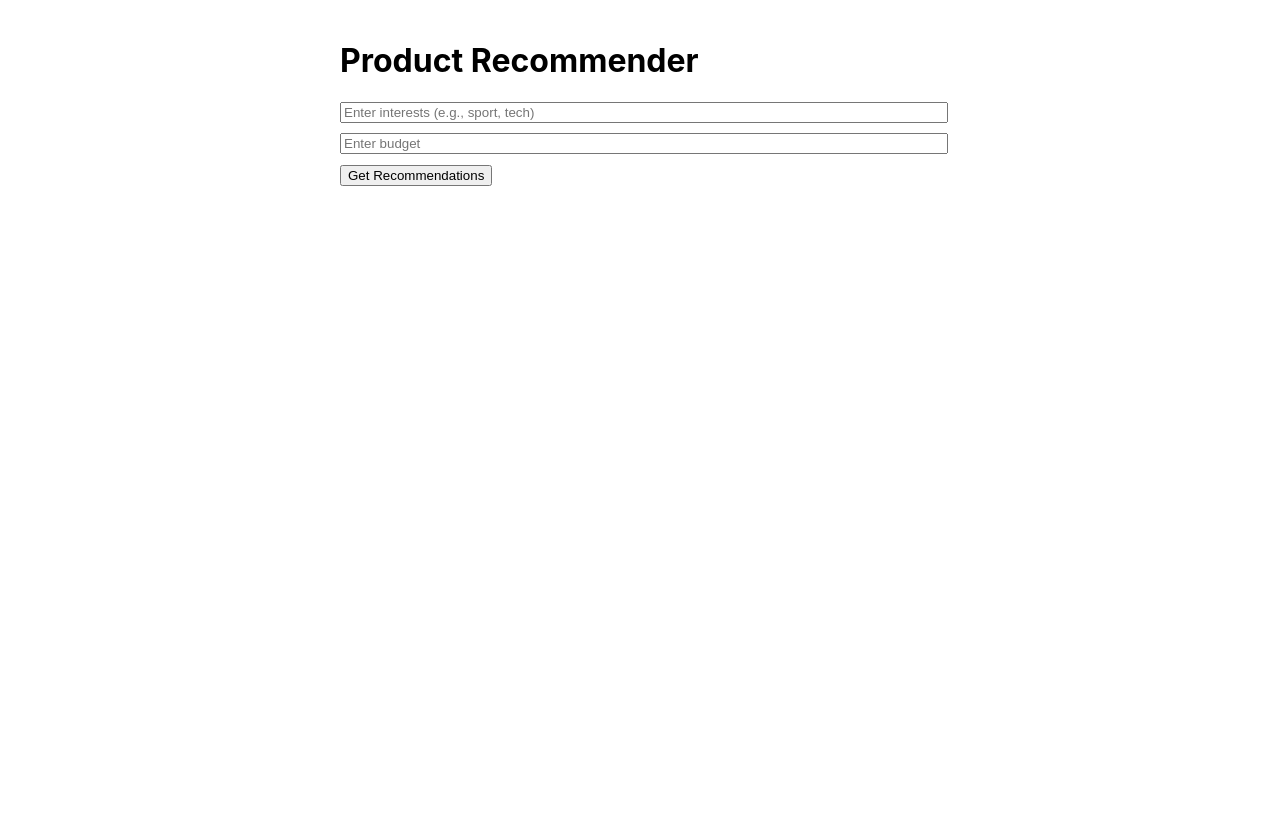
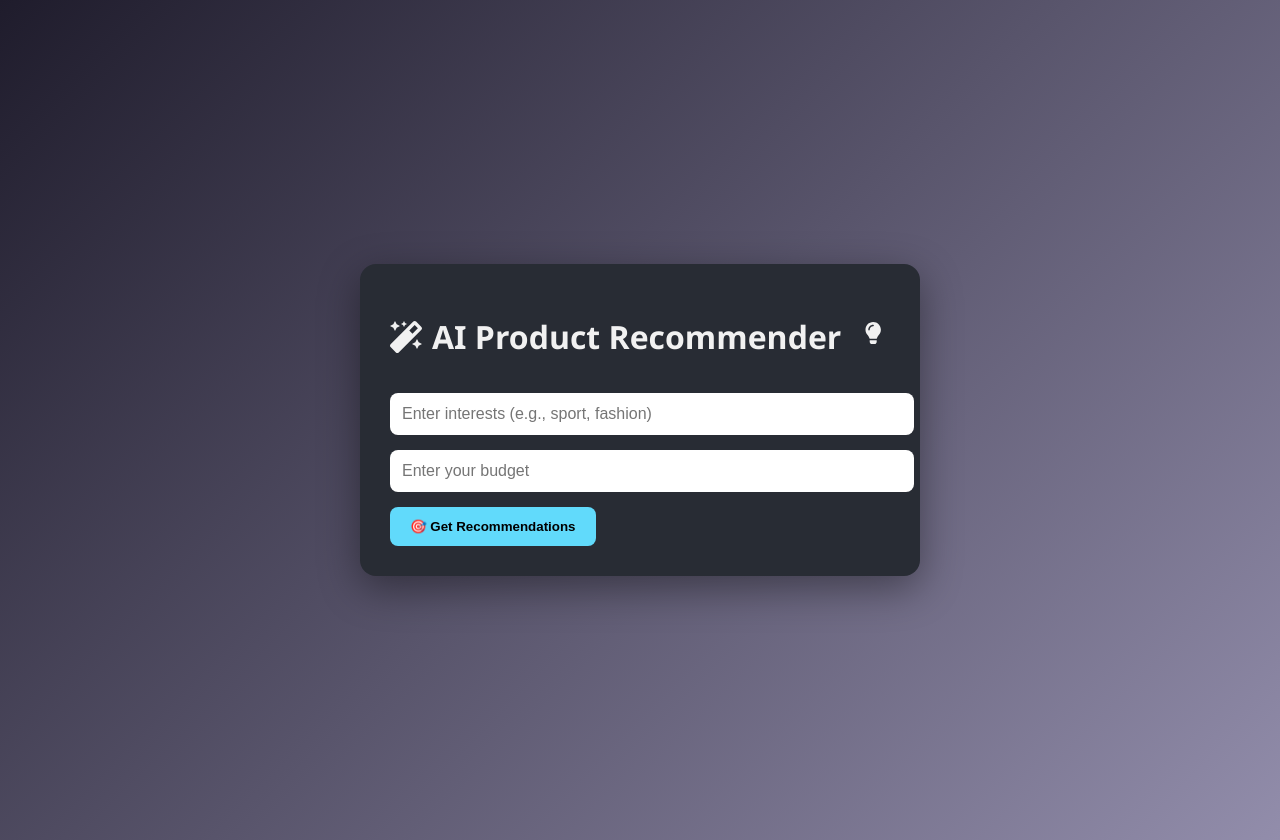
Before and after one commit to sahajy/ai-recommendation-frontend, a React (Create React App) app: page / in a window 1280 px wide. Before the commit the page ends 800 px from the top, so only its background shows below. Built offline with nearby package versions, Linux system fonts and the light colour scheme.

Commit message:
✨ Add theme toggle, loading spinner, and result animation

```diff
--- a/package.json
+++ b/package.json
@@ -10,6 +10,7 @@
     "axios": "^1.10.0",
     "react": "^19.1.0",
     "react-dom": "^19.1.0",
+    "react-icons": "^5.5.0",
     "react-scripts": "5.0.1",
     "web-vitals": "^2.1.4"
   },
--- a/src/App.css
+++ b/src/App.css
@@ -1,38 +1,149 @@
 .App {
-  text-align: center;
+  min-height: 100vh;
+  display: flex;
+  justify-content: center;
+  align-items: center;
+  font-family: 'Segoe UI', sans-serif;
+  padding: 20px;
+  transition: background 0.3s, color 0.3s;
 }
 
-.App-logo {
-  height: 40vmin;
-  pointer-events: none;
+.App.dark {
+  background: linear-gradient(135deg, #1f1c2c, #928dab);
+  color: #f1f1f1;
 }
 
-@media (prefers-reduced-motion: no-preference) {
-  .App-logo {
-    animation: App-logo-spin infinite 20s linear;
+.App.light {
+  background: #f9f9f9;
+  color: #111;
+}
+
+.App-card {
+  background: #282c34;
+  padding: 30px;
+  border-radius: 16px;
+  width: 100%;
+  max-width: 500px;
+  box-shadow: 0 12px 40px rgba(0, 0, 0, 0.4);
+  text-align: center;
+  transition: background 0.3s;
+}
+
+.App.light .App-card {
+  background: #ffffff;
+  box-shadow: 0 4px 20px rgba(0, 0, 0, 0.1);
+}
+
+.App-title {
+  font-size: 2rem;
+  margin-bottom: 20px;
+  display: flex;
+  align-items: center;
+  gap: 10px;
+  justify-content: center;
+}
+
+.App-input {
+  width: 100%;
+  padding: 12px;
+  margin-bottom: 15px;
+  border: none;
+  border-radius: 8px;
+  font-size: 1rem;
+}
+
+.App-input:focus {
+  outline: 2px solid #61dafb;
+}
+
+.App-button {
+  padding: 12px 20px;
+  background-color: #61dafb;
+  color: black;
+  font-weight: bold;
+  border: none;
+  border-radius: 8px;
+  cursor: pointer;
+  transition: transform 0.2s ease, background 0.2s;
+  display: flex;
+  align-items: center;
+  justify-content: center;
+  gap: 8px;
+}
+
+.App-button:hover {
+  transform: scale(1.05);
+  background-color: #21a1f1;
+}
+
+.App-button:disabled {
+  opacity: 0.6;
+  cursor: not-allowed;
+}
+
+.App-result {
+  margin-top: 25px;
+  background: #1e1e2f;
+  padding: 15px;
+  border-radius: 8px;
+  text-align: left;
+  white-space: pre-wrap;
+  opacity: 0;
+  transform: translateY(20px);
+}
+
+.App.light .App-result {
+  background: #f0f0f0;
+  color: #111;
+}
+
+/* Animation */
+.animate-in {
+  animation: fadeInUp 0.6s ease-out forwards;
+}
+
+@keyframes fadeInUp {
+  0% {
+    opacity: 0;
+    transform: translateY(20px);
+  }
+  100% {
+    opacity: 1;
+    transform: translateY(0);
   }
 }
 
-.App-header {
-  background-color: #282c34;
-  min-height: 100vh;
-  display: flex;
-  flex-direction: column;
-  align-items: center;
-  justify-content: center;
-  font-size: calc(10px + 2vmin);
-  color: white;
+/* Spinner */
+.spin {
+  animation: spin 1s linear infinite;
 }
 
-.App-link {
-  color: #61dafb;
-}
-
-@keyframes App-logo-spin {
-  from {
+@keyframes spin {
+  0% {
     transform: rotate(0deg);
   }
-  to {
+  100% {
     transform: rotate(360deg);
   }
 }
+
+.theme-toggle {
+  background: none;
+  border: none;
+  cursor: pointer;
+  font-size: 1.4rem;
+  color: inherit;
+  margin-left: auto;
+  transition: transform 0.2s;
+}
+
+.theme-toggle:hover {
+  transform: scale(1.2);
+}
+
+.App-header-bar {
+  display: flex;
+  justify-content: space-between;
+  align-items: center;
+  margin-bottom: 15px;
+}
--- a/src/App.js
+++ b/src/App.js
@@ -1,42 +1,75 @@
-import { useState } from "react";
+import React, { useState } from "react";
 import axios from "axios";
+import { FaRegLightbulb, FaLightbulb, FaMagic, FaSpinner } from "react-icons/fa";
+import "./App.css";
 
 function App() {
   const [interests, setInterests] = useState("");
   const [budget, setBudget] = useState("");
   const [recommendations, setRecommendations] = useState("");
+  const [loading, setLoading] = useState(false);
+  const [darkMode, setDarkMode] = useState(true);
+  const [showResult, setShowResult] = useState(false);
 
   const getRecommendations = async () => {
+    setLoading(true);
+    setRecommendations("");
+    setShowResult(false); // Hide result while loading
+
+    try {
       const res = await axios.post("http://127.0.0.1:8000/recommend", {
-      interests: interests.split(","),
-      budget: parseFloat(budget)
+        interests: interests.split(",").map((s) => s.trim()),
+        budget: parseFloat(budget),
       });
       setRecommendations(res.data.recommendations);
+      setShowResult(true); // Trigger animation
+    } catch (err) {
+      setRecommendations("⚠️ Error fetching recommendations.");
+      setShowResult(true);
+      console.error(err);
+    } finally {
+      setLoading(false);
+    }
   };
 
   return (
-    <div style={{ padding: 20, maxWidth: 600, margin: "auto" }}>
-      <h1>Product Recommender</h1>
+    <div className={`App ${darkMode ? "dark" : "light"}`}>
+      <div className="App-card">
+        <div className="App-header-bar">
+          <h1 className="App-title">
+            <FaMagic /> AI Product Recommender
+          </h1>
+          <button className="theme-toggle" onClick={() => setDarkMode(!darkMode)}>
+            {darkMode ? <FaLightbulb /> : <FaRegLightbulb />}
+          </button>
+        </div>
+
         <input
           value={interests}
           onChange={(e) => setInterests(e.target.value)}
-        placeholder="Enter interests (e.g., sport, tech)"
-        style={{ display: "block", marginBottom: 10, width: "100%" }}
+          placeholder="Enter interests (e.g., sport, fashion)"
+          className="App-input"
         />
+
         <input
           value={budget}
           onChange={(e) => setBudget(e.target.value)}
-        placeholder="Enter budget"
+          placeholder="Enter your budget"
           type="number"
-        style={{ display: "block", marginBottom: 10, width: "100%" }}
+          className="App-input"
         />
-      <button onClick={getRecommendations}>Get Recommendations</button>
 
-      {recommendations && (
-        <pre style={{ marginTop: 20, background: "#f4f4f4", padding: 10 }}>
-          {recommendations}
-        </pre>
+        <button className="App-button" onClick={getRecommendations} disabled={loading}>
+          {loading ? <FaSpinner className="spin" /> : "🎯 Get Recommendations"}
+        </button>
+
+        {showResult && (
+          <div className={`App-result animate-in`}>
+            <h3>🔍 Recommendations:</h3>
+            <pre>{recommendations}</pre>
+          </div>
         )}
+      </div>
     </div>
   );
 }
```
Also changed, not shown: 1 other file (tests, documents, lock files or other folders). Lines whose indentation alone changed are shown as unchanged.
